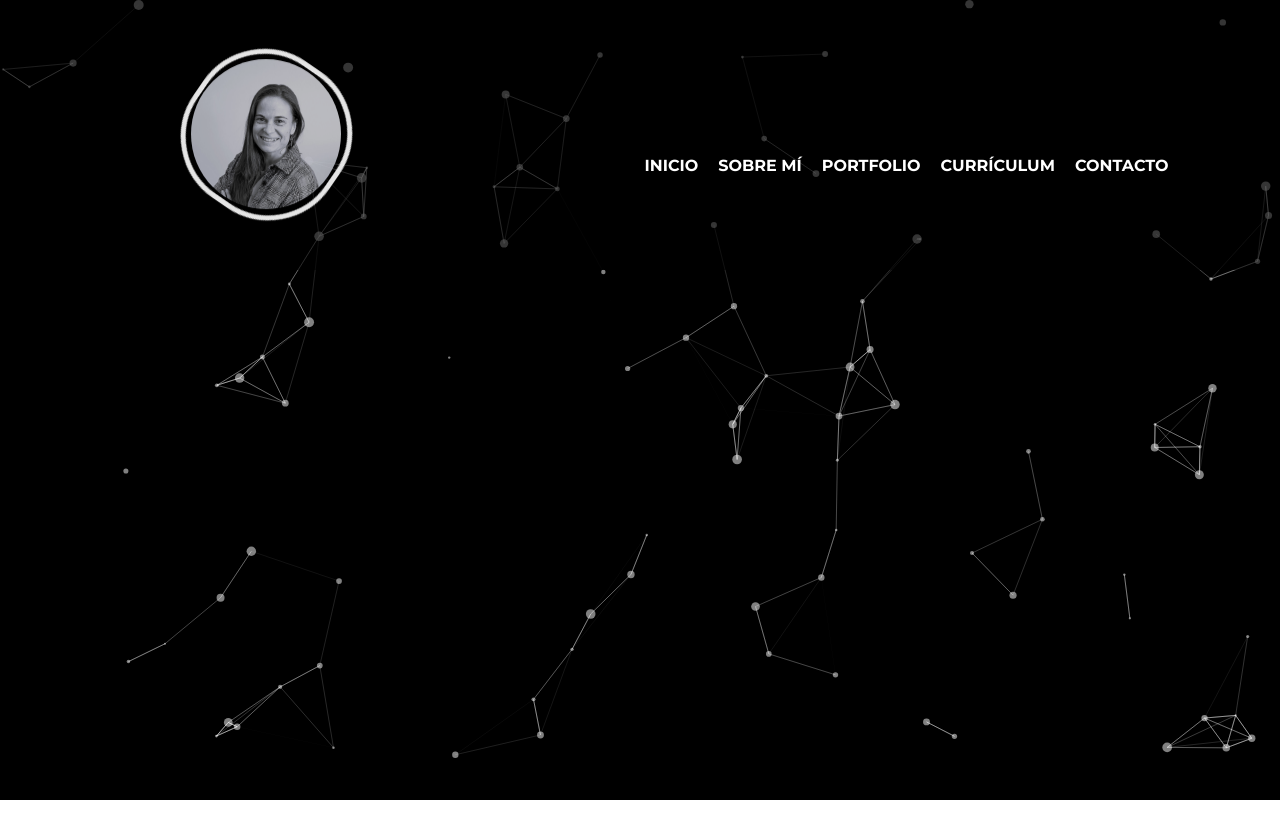
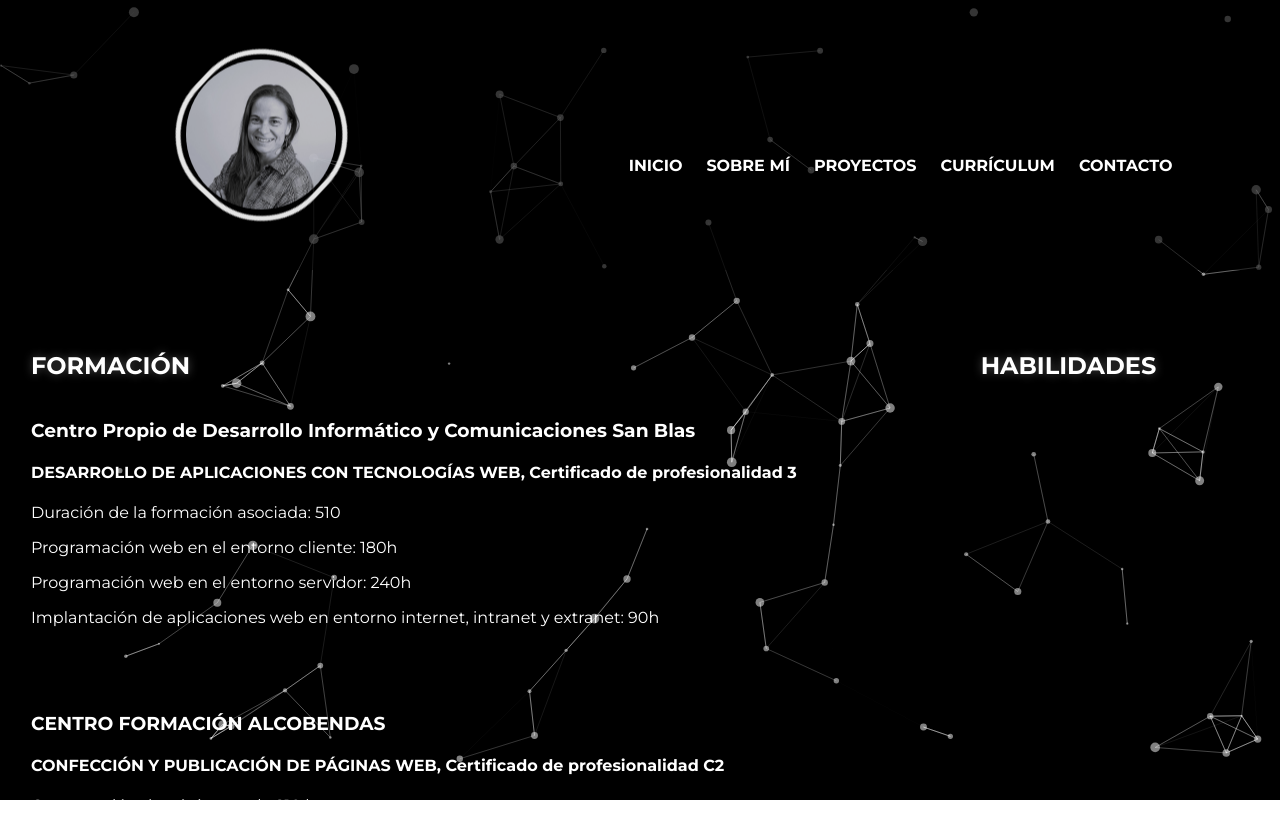
Before and after one commit to Natfer84/portfolio, a React (Create React App) app in the folder front/: page /Curriculum in a window 1280 px wide. Shown: the top 838 px of the page. Before the commit the page ends 800 px from the top, so only its background shows below. Built offline with nearby package versions, Linux system fonts and the light colour scheme.

Commit message:
creando página currículum

```diff
--- a/front/src/App.js
+++ b/front/src/App.js
@@ -5,7 +5,7 @@ import Header from "./components/Header.js";
 import Natalia from "./pages/Natalia.js";
 import AboutMe from "./pages/AboutMe.js";
 import Portfolio from "./pages/Portfolio.js";
-import Curriculum from "./pages/Currículum.js";
+import Curriculum from "./pages/Curriculum.js";
 //import Nav from "./components/Nav.js";
 
 import "./styles/App.css";
--- a/front/src/components/AboutPerson.js
+++ b/front/src/components/AboutPerson.js
@@ -6,7 +6,7 @@ export default function AboutPerson() {
 
 
   return (
-     <Link to="/Natalia">
+     <Link to="/">
     <div className="Container_AboutPerson">
         <div className="Box_Personal">
           <div className="Box_rotating_border"></div>
--- a/front/src/components/Nav.js
+++ b/front/src/components/Nav.js
@@ -53,7 +53,7 @@ export default function Nav() {
             </li>
             <li className="Box__Nav__Li">
               <Link to="/Portfolio" onClick={() => setMenuOpen(false)}>
-                PORTFOLIO
+                PROYECTOS
               </Link>
             </li>
             <li className="Box__Nav__Li">
--- /dev/null
+++ b/front/src/pages/Curriculum.js
@@ -0,0 +1,67 @@
+import React from "react";
+import "../styles/Curriculum.css";
+
+export default function Curriculum() {
+  return (
+    <main className="Container_Main_Curriculum">
+      <div className="Container_Training">
+        <h2 className="Container_Training_h2">FORMACIÓN</h2>
+        <div className="Container_Courses">
+          <div className="Container_Courses_1">
+            <h3 className="Container_Training_h3">
+              Centro Propio de Desarrollo Informático y Comunicaciones San Blas
+            </h3>
+
+            <h4 className="Container_Training_h4">
+              DESARROLLO DE APLICACIONES CON TECNOLOGÍAS WEB, Certificado de
+              profesionalidad 3
+            </h4>
+
+            <p>Duración de la formación asociada: 510 </p>
+            <p>Programación web en el entorno cliente: 180h</p>
+            <p>Programación web en el entorno servidor: 240h</p>
+            <p>
+              Implantación de aplicaciones web en entorno internet, intranet y
+              extranet: 90h
+            </p>
+          </div>
+
+          <div className="Container_Courses_2">
+            <h3 className="Container_Training_h3">
+              CENTRO FORMACIÓN ALCOBENDAS
+            </h3>
+
+            <h4 className="Container_Training_h4">
+              CONFECCIÓN Y PUBLICACIÓN DE PÁGINAS WEB, Certificado de
+              profesionalidad C2
+            </h4>
+
+            <p>
+              <p>Construcción de páginas web. 210 horas.</p>{" "}
+              <p>
+                Creación de páginas web con el lenguaje de marcas. 80 horas.
+              </p>{" "}
+              <p>Elaboración de hojas de estilo. 70 horas</p>{" "}
+              <p>Elaboración de plantillas y formularios. 60horas.</p>
+               <p>Integración de componentes software en páginas web. 180horas. </p>
+              <p>Programación con lenguajes de guion en páginas web. 90
+              horas. </p>
+              <p>Pruebas de funcionalidades y optimización de páginas web.
+              90 horas.</p>
+              <p>Publicación de páginas web. 90 horas.</p>
+              <p>MP0278: Módulo de
+              prácticas profesionales no laborales de Confección y Publicación
+              de Páginas Web 80 horas.</p>
+            </p>
+          </div>
+          <div className="Container_Courses_3"></div>
+        </div>
+      </div>
+
+      <div className="Container_Skills">
+        <h2 className="Container_Skills_h2">HABILIDADES</h2>
+        <div className="Box_Skills"></div>
+      </div>
+    </main>
+  );
+}
--- a/front/src/pages/Currículum.js
+++ /dev/null
@@ -1,12 +0,0 @@
-
-import React from "react";
-
-export default function Curriculum (){
-    return (
-        <main>
-
-        </main>
-
-    );
-
-}
--- /dev/null
+++ b/front/src/styles/Curriculum.css
@@ -0,0 +1,63 @@
+/* Contenedor principal */
+.Container_Main_Curriculum {
+  display: flex;
+  flex-direction: row;
+  flex-wrap: wrap;
+  justify-content: flex-start;
+  margin-top: 300px;
+  color: white;
+  position: relative;
+
+}
+
+/* Animación entrada desde la izquierda título de formación */
+.Container_Training_h2 {
+  color: white;
+  transform: translateX(-100%);
+  animation: slideInLeft 1s ease-out forwards;
+  text-shadow: 0 0 10px rgba(255, 255, 255, 0.3);
+}
+.Container_Courses{
+display: flex;
+flex-direction: column;
+flex-wrap: wrap;
+justify-content: center;
+align-items: flex-start;
+gap: 50px;
+}
+
+/* Keyframes: animación de izquierda hacia posición final */
+@keyframes slideInLeft {
+  0% {
+    opacity: 0;
+    transform: translateX(-100%);
+  }
+  100% {
+    opacity: 1;
+    transform: translateX(0); /* o usa translateX(20%) para dejarlo más al centro */
+  }
+}
+/* Animación entrada desde la derecha título de habilidades */
+.Container_Skills_h2 {
+  color: white;
+  transform: translateX(-100%);
+  animation: slideInRigth 1s ease-out forwards;
+  text-shadow: 0 0 10px rgba(255, 255, 255, 0.3);
+}
+
+/* Keyframes: animación de izquierda hacia posición final */
+@keyframes slideInRigth {
+  0% {
+    opacity: 0;
+    transform: translateY(-100%);
+  }
+  100% {
+    opacity: 1;
+    transform: translateY(0); /* o usa translateX(20%) para dejarlo más al centro */
+  }
+}
+
+.Container_Training,
+.Container_Skills{
+  padding: 31px;
+}
--- a/front/src/styles/Nav.css
+++ b/front/src/styles/Nav.css
@@ -30,9 +30,39 @@
 
   /* transform: translateX(0%); */
 }
+/* Línea hover del nav*/
 .Box__Nav__Ul li {
   color: white;
+  position: relative;
+  display: inline-block;
+  color: white;
+  cursor: pointer;
+  padding: 2px;
 }
+
+.Box__Nav__Ul li::after{
+content: "";
+  position: absolute;
+  bottom: 0;
+  left: 50%;
+  transform: translateX(-50%);
+  width: 0;
+  height: 2px;
+  background-color: white;
+
+  transition:
+    width 0.3s ease-in-out,
+    left 0.3s ease-in-out,
+    transform 0.3s ease-in-out;
+
+}
+.Box__Nav__Ul li:hover::after{
+width: 100%;
+  left: 0;
+  transform: translateX(0);
+
+}
+/*---*/
 .Box__Nav__Li a {
   color: white;
   text-decoration: none;
```
